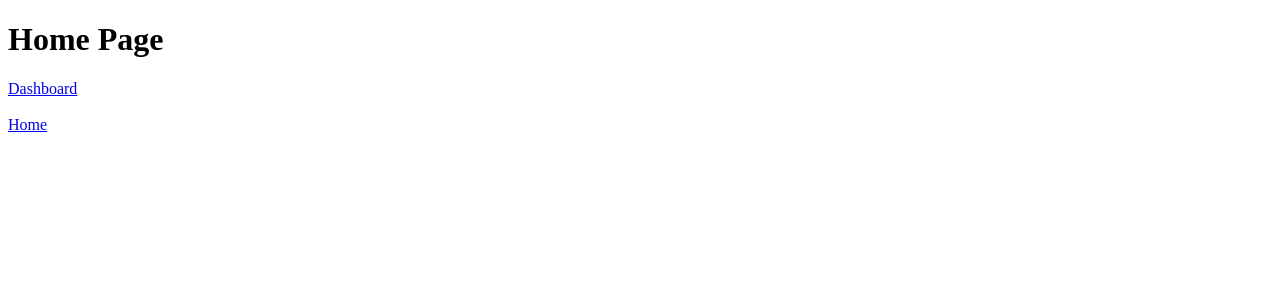
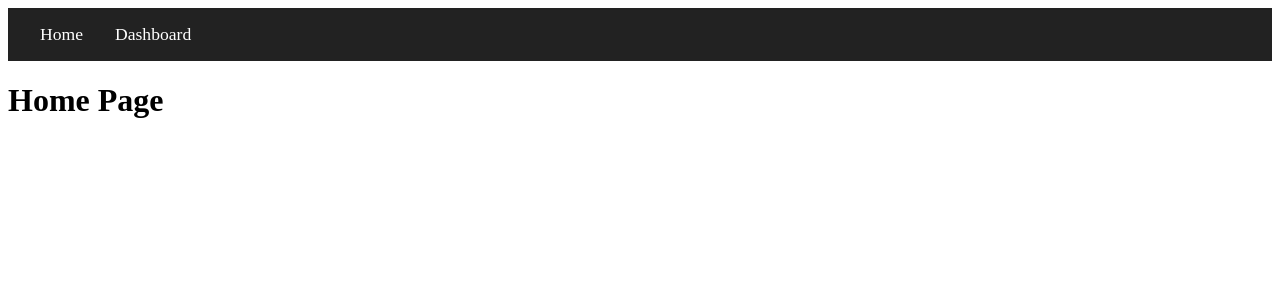
Before and after one commit to saeedali780/learn-react, a React (Vite) app: page / in a window 1280 px wide. Shown: the top 300 px of the page. Built offline with nearby package versions, Linux system fonts and the light colour scheme.

Commit message:
Nesting Routes

```diff
--- a/src/App.jsx
+++ b/src/App.jsx
@@ -3,7 +3,9 @@ import { BrowserRouter, Route,Routes } from "react-router-dom";
 import Home from "./pages/Home";
 import Dashboard from "./pages/Dashboard";
 import PageNotFound from "./pages/PageNotFound";
-
+import Nav from "./compnents/Nav";
+import Profile from "./pages/Profile.jsx"
+import Settings from "./pages/Settings.jsx"
 
 // import { useState, useReducer } from 'react';
 
@@ -23,10 +25,13 @@ const App = () => {
   return (
 
     <BrowserRouter>
-
+    <Nav/>
     <Routes>
       <Route path="/" element={<Home/>} />
-      <Route path="/dashboard" element={<Dashboard/>} />
+      <Route path="/dashboard" element={<Dashboard/>} >
+      <Route path="profile" element={<Profile/>}/>
+      <Route path="settings" element={<Settings/>}/>
+      </Route>
       <Route path="*" element={<PageNotFound/>} />
 
     </Routes>
--- /dev/null
+++ b/src/compnents/Nav.jsx
@@ -0,0 +1,49 @@
+import React from 'react'
+import { Link } from 'react-router-dom'
+
+const navStyle = {
+  background: '#222',
+  padding: '1rem 2rem',
+  display: 'flex',
+  alignItems: 'center',
+  gap: '2rem',
+};
+
+const linkStyle = {
+  color: '#fff',
+  textDecoration: 'none',
+  fontSize: '1.1rem',
+  fontWeight: '500',
+  transition: 'color 0.2s',
+};
+
+const linkHoverStyle = {
+  color: '#61dafb',
+};
+
+const Nav = () => {
+  const [hovered, setHovered] = React.useState(null);
+  return (
+    <nav style={navStyle}>
+      <Link
+        to='/'
+        style={hovered === 'home' ? { ...linkStyle, ...linkHoverStyle } : linkStyle}
+        onMouseEnter={() => setHovered('home')}
+        onMouseLeave={() => setHovered(null)}
+      >
+        Home
+      </Link>
+      <Link
+        to='/dashboard'
+        style={hovered === 'dashboard' ? { ...linkStyle, ...linkHoverStyle } : linkStyle}
+        onMouseEnter={() => setHovered('dashboard')}
+        onMouseLeave={() => setHovered(null)}
+      >
+        Dashboard
+      </Link>
+
+    </nav>
+  )
+}
+
+export default Nav
--- a/src/pages/Dashboard.jsx
+++ b/src/pages/Dashboard.jsx
@@ -1,8 +1,18 @@
-import React from 'react'
+import React from 'react';
+import { Link, Outlet } from 'react-router-dom';
+
 
 const Dashboard = () => {
   return (
-    <div>Dashboard</div>
+    <div>
+        <ul>
+            <li>   <Link to='profile'>Profile</Link></li>
+            <li>  <Link to='settings'>Settings</Link></li>
+        </ul>
+
+       <h1> Dashboard Page</h1>
+       <Outlet/>
+    </div>
   )
 }
 
--- a/src/pages/Home.jsx
+++ b/src/pages/Home.jsx
@@ -1,15 +1,13 @@
 import React from 'react';
 import { Link } from 'react-router-dom';
+
 
 const Home = () => {
   return (
     <div>
         <h1>Home Page</h1>
 
-        <Link >Dashboard</Link>
-        <br />
-        <br />
-        <Link>Home</Link>
+
     </div>
   )
 }
--- /dev/null
+++ b/src/pages/Profile.jsx
@@ -0,0 +1,9 @@
+import React from 'react'
+
+const Profile = () => {
+  return (
+    <div>Profile</div>
+  )
+}
+
+export default Profile
--- /dev/null
+++ b/src/pages/Settings.jsx
@@ -0,0 +1,9 @@
+import React from 'react'
+
+const Settings = () => {
+  return (
+    <div>Settings</div>
+  )
+}
+
+export default Settings
```
